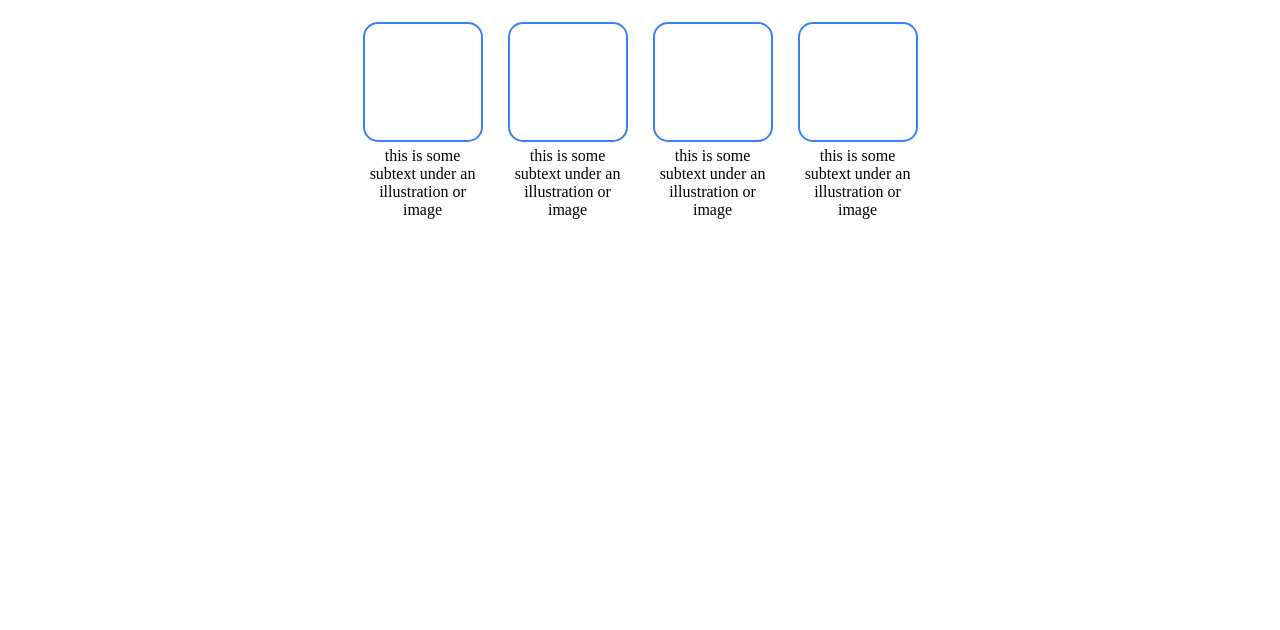
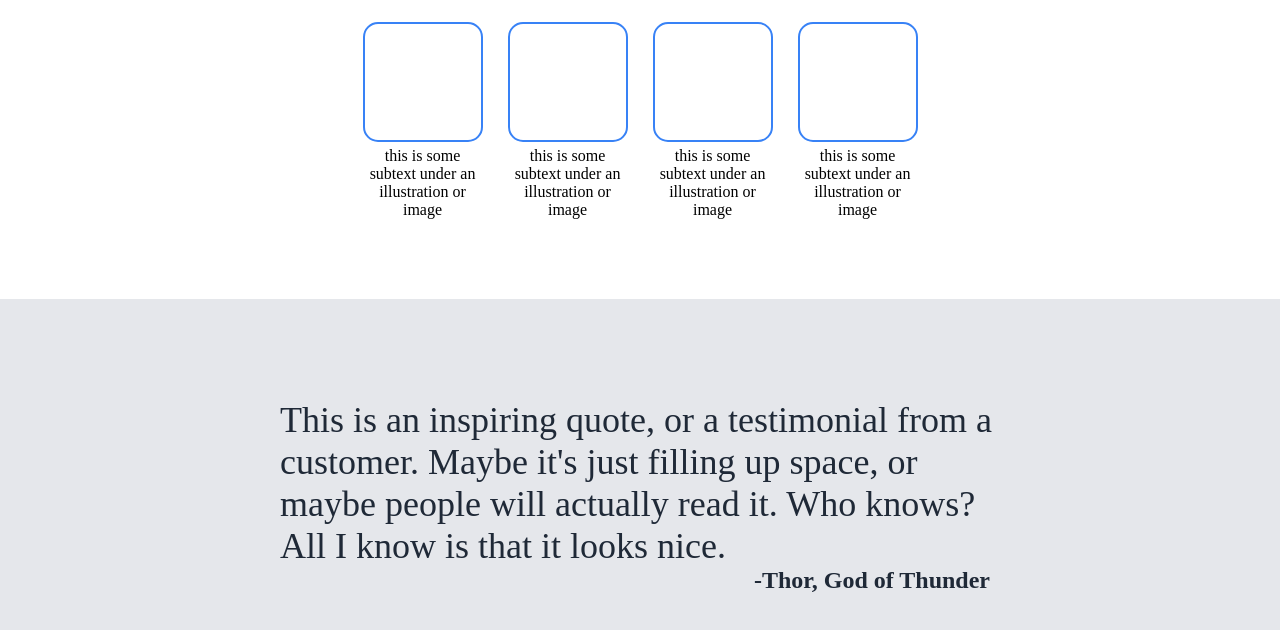
Before and after one commit to babo109dl/Odin_Landing_Page, a plain HTML site: page index.html in a window 1280 px wide. Shown: the part 552-1182 px from the top of the page. Before the commit the page ends 851 px from the top, so only its background shows below. Drawn offline with Linux system fonts and the light colour scheme.

Commit message:
add qoutes with some styles

```diff
--- a/index.html
+++ b/index.html
@@ -47,9 +47,13 @@
             </div>
         </div>
     </div>
-    <div class="qoutes"></div>
-    <div class="signup"></div>
-    <div class="footer"></div>
+    <div class="qoutes">
+        <div class="content">This is an inspiring quote, or a testimonial from a customer. Maybe it's just filling up
+            space, or maybe people will actually read it. Who knows? All I know is that it looks nice.
+        </div>
+        <div class="author">-Thor, God of Thunder</div>
+        <div class="signup"></div>
+        <div class="footer"></div>
 </body>
 
 </html>
--- a/style.css
+++ b/style.css
@@ -124,3 +124,25 @@ button {
 .content>.image-with-text>.texts>.fourth-fourth {
     width: 120px;
 }
+
+.qoutes {
+    background-color: #E5E7EB;
+    display: flex;
+    flex-direction: column;
+    padding: 100px 0;
+}
+
+.qoutes>.content {
+    font-size: 36px;
+    font-family: italic;
+    color: #1F2937;
+    padding: 0 280px;
+}
+
+.qoutes>.author {
+    font-size: 24px;
+    font-weight: bold;
+    color: #1F2937;
+    padding-right: 290px;
+    align-self: flex-end;
+}
```
